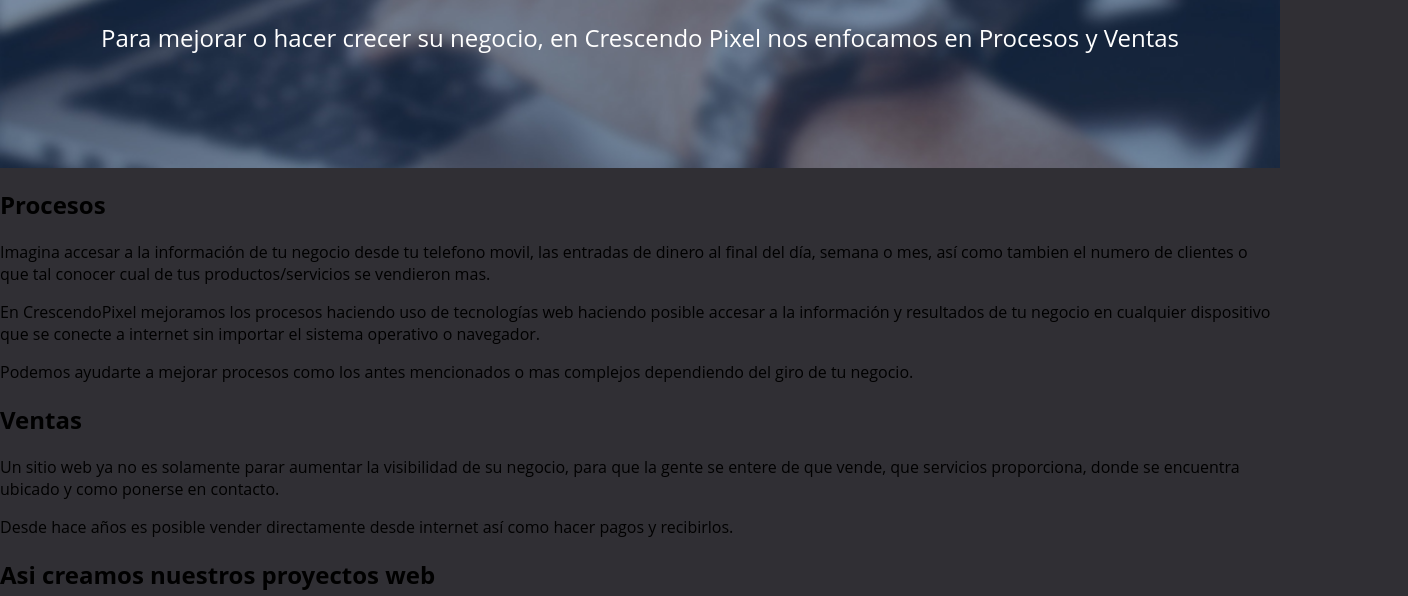
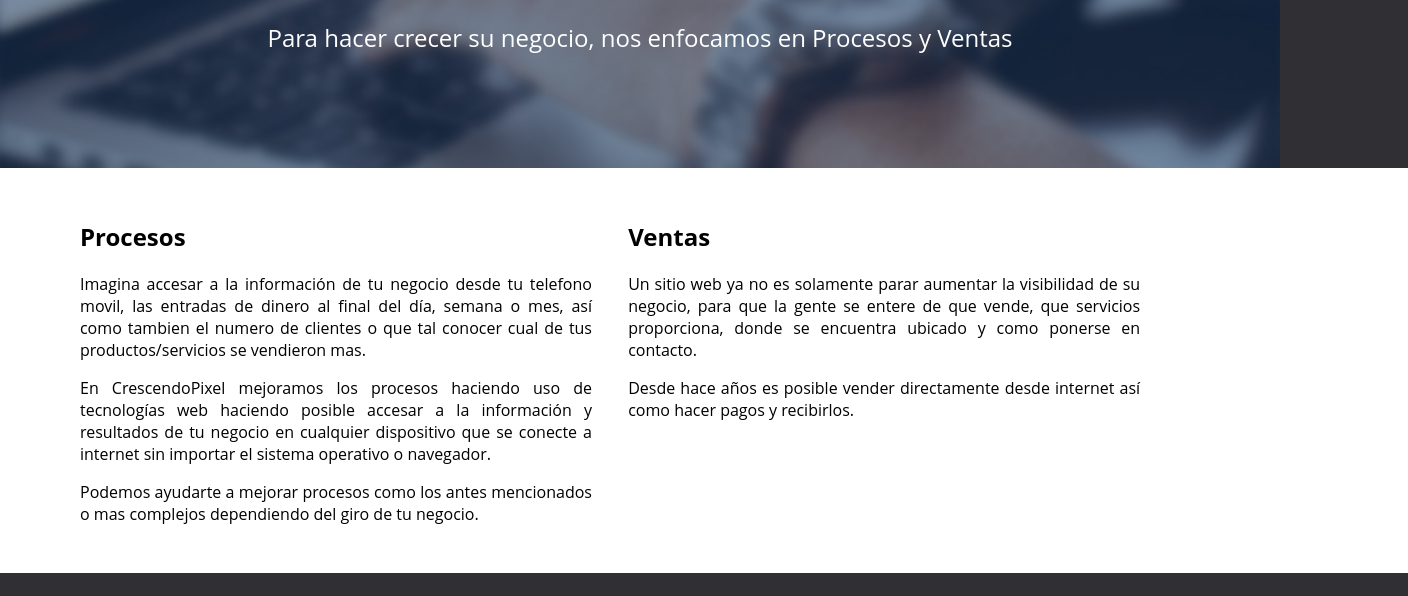
Before and after one commit to Sharmaz/CrescendoPixel, a plain HTML site: page templates/web.html in a window 1280 px wide. Shown: the part 204-800 px from the top of the page, 1408 px wide, since content can reach past the window. Drawn offline with nearby package versions, Linux system fonts and the light colour scheme.

Commit message:
Agregados los estilos para la sección de info, haciendolos responsive, se modifico el titlo de la pagina

```diff
--- a/static/css/style.css
+++ b/static/css/style.css
@@ -286,6 +286,32 @@ html{
 		margin: 0 auto;
 	}
 }
+
+.Wrapper {
+	background: white;
+	margin: 0;
+	padding: 1rem 0 0 0;
+	width: 100%;
+}
+.Info {
+	padding: 0 2rem 1rem 2rem;
+	text-align: justify;
+	display: inline-block;
+}
+
+@media screen and (min-width: 768px){
+	.Wrapper{
+		margin: 0 auto;
+		padding: 0 5%;
+	}
+	.Info {
+		width: 40%;
+		vertical-align: top;
+		margin: 1rem 0.5rem;
+		padding: 1rem 0.5rem;
+	}
+}
+
 .Contact {
 	background: #4278bc;
 	padding: 1rem 0;
--- a/templates/web.html
+++ b/templates/web.html
@@ -27,9 +27,10 @@
 	<section class="Cta">
 		<article>
 			<h1 class="Cta-title">Proyectos Web</h1>
-			<p class="Cta-description">Para mejorar o hacer crecer su negocio, en Crescendo Pixel nos enfocamos en Procesos y Ventas</p>
+			<p class="Cta-description">Para hacer crecer su negocio, nos enfocamos en Procesos y Ventas</p>
 		</article>
 	</section>
+	<div class="Wrapper">
 	<section class="Info">
 		<h2 class="Info-title">Procesos</h2>
 		<p class="Info-description">Imagina accesar a la información de tu negocio desde tu telefono movil, las entradas de dinero al final del día, semana o mes, así como tambien el numero de clientes o que tal conocer cual de tus productos/servicios se vendieron mas.</p>
@@ -41,6 +42,7 @@
 		<h2 class="Info-title">Ventas</h2>
 		<p class="Info-description">Un sitio web ya no es solamente parar aumentar la visibilidad de su negocio, para que la gente se entere de que vende, que servicios proporciona, donde se encuentra ubicado y como ponerse en contacto.</p>
 		<p class="Info-description">Desde hace años es posible vender directamente desde internet así como hacer pagos y recibirlos. </p>
+	</div>
 
 	</section>
 		<section class="Proccess">
```
